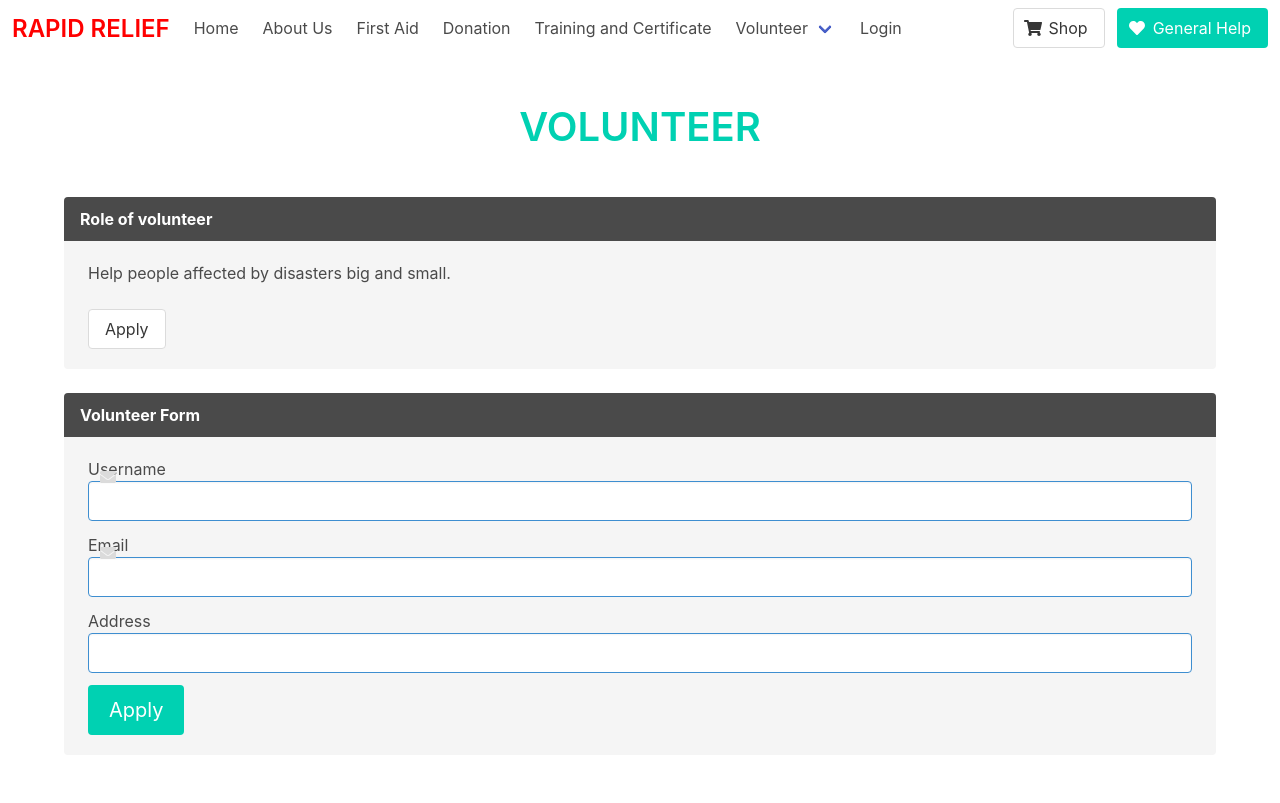
After one commit to himanshuvarandani/Rapid-Relief, a Flask app: page /volunteer in a window 1280 px wide. The commit adds this page. Run offline with Flask 2, Linux system fonts and the light colour scheme; some libraries are stand-ins or nearby versions.

Commit message:
Add volunteer page

```diff
--- a/app/forms.py
+++ b/app/forms.py
@@ -27,3 +27,10 @@ class RegistrationForm(FlaskForm):
         user = User.query.filter_by(email=email.data).first()
         if user is not None:
             raise ValidationError('Please Use a different email address')
+
+
+class VolunteerForm(FlaskForm):
+    username = StringField('Username', validators=[DataRequired()])
+    email = StringField('Email', validators=[DataRequired(), Email()])
+    address = StringField('Address', validators=[DataRequired()])
+    submit = SubmitField('Apply')
--- a/app/models.py
+++ b/app/models.py
@@ -8,6 +8,8 @@ class User(UserMixin, db.Model):
     username = db.Column(db.String(32), index=True, unique=True)
     email = db.Column(db.String(64), index=True, unique=True)
     password_hash = db.Column(db.String(32))
+    address = db.Column(db.String(64), index=True)
+    volunteer_status = db.Column(db.Boolean, default=False)
 
     def __repr__(self):
         return '<User {}>'.format(self.username)
--- a/app/routes.py
+++ b/app/routes.py
@@ -1,5 +1,5 @@
 from app import app, db, login
-from app.forms import LoginForm, RegistrationForm
+from app.forms import LoginForm, RegistrationForm, VolunteerForm
 from app.models import User
 from chatterbot import ChatBot
 from chatterbot.trainers import ChatterBotCorpusTrainer
@@ -36,7 +36,7 @@ def lerner_reg():
 
     return render_template('lerner_reg.html', form=form)
 
-
+@app.route('/login', methods=["GET", "POST"])
 @app.route('/lerner_login', methods=["GET", "POST"])
 def lerner_login():
     form = LoginForm()
@@ -69,6 +69,21 @@ def lerner_logout():
 @app.route('/aid')
 def aid():
     return render_template("firstAid.html")
+
+@app.route('/volunteer', methods=["GET", "POST"])
+def volunteer():
+    form = VolunteerForm()
+    if form.validate_on_submit():
+        user = User.query.filter_by(username=current_user.username).first()
+        user.username = form.username.data
+        user.email = form.email.data
+        user.address = form.address.data
+        user.volunteer_status = True
+        db.session.commit()
+        flash("You are registered as a volunteer")
+        return redirect('/index')
+    return render_template('volunteer.html', form=form)
+
 
 englishBot = ChatBot("Chatterbot", storage_adapter="chatterbot.storage.SQLStorageAdapter")
 
--- a/app/templates/lerner_login.html
+++ b/app/templates/lerner_login.html
@@ -44,7 +44,7 @@
             {{ wtf.form_field(form.remember_me, class="input is-info") }}
           </div>
           <div class="field">
-            {{ wtf.form_field(form.submit, class="button is-primary is-medium") }}
+            {{ wtf.form_field(form.submit, class="button is-primary is-medium", id="login") }}
             <button class="button is-danger is-medium"><a href="/index" style="color:white">Cancel</a></button>
           </div>
         </form>
--- /dev/null
+++ b/app/templates/volunteer.html
@@ -0,0 +1,166 @@
+{% import 'bootstrap/wtf.html' as wtf %}
+
+<!doctype html>
+<html lang="en">
+<head>
+    <meta charset="UTF-8">
+    <meta name="viewport"
+          content="width=device-width, user-scalable=no, initial-scale=1.0, maximum-scale=1.0, minimum-scale=1.0">
+    <meta http-equiv="X-UA-Compatible" content="ie=edge">
+    <link rel="stylesheet" href="https://cdn.jsdelivr.net/npm/bulma@0.8.0/css/bulma.min.css">
+    <script defer src="https://use.fontawesome.com/releases/v5.3.1/js/all.js"></script>
+    <title>Document</title>
+</head>
+<body>
+
+<nav class="navbar is-transparent">
+  <div class="navbar-brand">
+    <a class="navbar-item" href="">
+          <h1 class="title is-4" style="color:red">RAPID RELIEF</h1>
+    </a>
+    <div class="navbar-burger burger" data-target="navbarExampleTransparentExample">
+      <span></span>
+      <span></span>
+      <span></span>
+    </div>
+  </div>
+
+  <div id="navbarExampleTransparentExample" class="navbar-menu">
+    <div class="navbar-start">
+        <a class="navbar-item" href="/index">
+        Home
+        </a>
+        <a class="navbar-item" href="/index#about_us">
+        About Us
+        </a>
+        <a class="navbar-item" href="">
+        First Aid
+         </a>
+        <a class="navbar-item" href="/index#donation">
+        Donation
+         </a>
+          <a class="navbar-item" href="">
+            Training and Certificate
+         </a>
+      <div class="navbar-item has-dropdown is-hoverable">
+        <a class="navbar-link" href="/volunteer">
+          Volunteer
+        </a>
+        <div class="navbar-dropdown is-boxed">
+          <a class="navbar-item" href="#apply">
+            Apply For Volunteer
+          </a>
+          <a class="navbar-item" href="#volunteer_role">
+            Role of Volunteer
+          </a>
+          <hr class="navbar-divider">
+          <a class="navbar-item" href="">
+            Elements
+          </a>
+          <a class="navbar-item is-active" href="">
+            Components
+          </a>
+        </div>
+      </div>
+      {% if current_user.is_anonymous %}
+        <a class="navbar-item" href="/lerner_login">
+          Login
+        </a>
+      {% else %}
+        <a class="navbar-item" href="/lerner_logout">
+          Logout
+        </a>
+      {% endif %}
+    </div>
+
+    <div class="navbar-end">
+      <div class="navbar-item">
+        <div class="field is-grouped">
+          <p class="control">
+            <a class="bd-tw-button button" data-social-network="Twitter" data-social-action="tweet" data-social-target="https://bulma.io" target="_blank" href="https://twitter.com/intent/tweet?text=Bulma: a modern CSS framework based on Flexbox&amp;hashtags=bulmaio&amp;url=https://bulma.io&amp;via=jgthms">
+              <span class="icon">
+                <i class="fas fa-shopping-cart"></i>
+              </span>
+              <span>
+                Shop
+              </span>
+            </a>
+          </p>
+          <p class="control">
+            <a class="button is-primary" href="">
+              <span class="icon">
+                <i class="fas fa-heart"></i>
+              </span>
+              <span>General Help</span>
+            </a>
+          </p>
+        </div>
+      </div>
+    </div>
+  </div>
+</nav>
+
+<section class="section" id="volunteer">
+    <div class="container">
+        {% with messages=get_flashed_messages() %}
+          {% if messages %}
+            {% for message in messages %}
+              <div class="alert alert-info" role="alert">{{ message }}</div>
+            {% endfor %}
+          {% endif %}
+        {% endwith %}
+
+      <h1 class="title is-2 has-text-primary has-text-centered">VOLUNTEER</h1><br>
+      <article class="message" id="volunteer_role">
+        <div class="message-header">
+            <p>
+            Role of volunteer
+            </p>
+        </div>
+          <div class="message-body">
+              Help people affected by disasters big and small.
+              <br><br>
+              <button class="button"><a href="/volunteer" style="color:white"></a>Apply</button>
+          </div>
+      </article>
+        <article class="message" id="volunteer_role">
+            <div class="message-header">
+                <p>
+                Volunteer Form
+                </p>
+            </div>
+            <div class="message-body">
+            <form action="" method="post">
+                {{ form.hidden_tag() }}
+                {{ wtf.form_errors(form, hiddens="only") }}
+                <div class="field">
+                <div class="control has-icons-left has-icons-right">
+                    {{ wtf.form_field(form.username, class="input is-info", value=current_user.username) }}
+                    <span class="icon is-small is-left">
+                    <i class="fas fa-envelope"></i>
+                    </span>
+                </div>
+                </div>
+                <div class="field">
+                <div class="control has-icons-left has-icons-right">
+                    {{ wtf.form_field(form.email, class="input is-info", value=current_user.email) }}
+                    <span class="icon is-small is-left">
+                    <i class="fas fa-envelope"></i>
+                    </span>
+                </div>
+                </div>
+                <div class="field">
+                <div class="control has-icons-left has-icons-right">
+                    {{ wtf.form_field(form.address, class="input is-info") }}
+                </div>
+                </div>
+                <div class="field">
+                {{ wtf.form_field(form.submit, class="button is-primary is-medium", id="volunteer") }}
+                </div>
+            </form>
+            </div>
+        </article>
+    </div>
+</section>
+</body>
+</html>
```
Also changed, not shown: app/templates/index.html (+17 -11 lines), migrations/versions/43182ec1ae06_.py (added, +32 -0 lines), customer.db.
